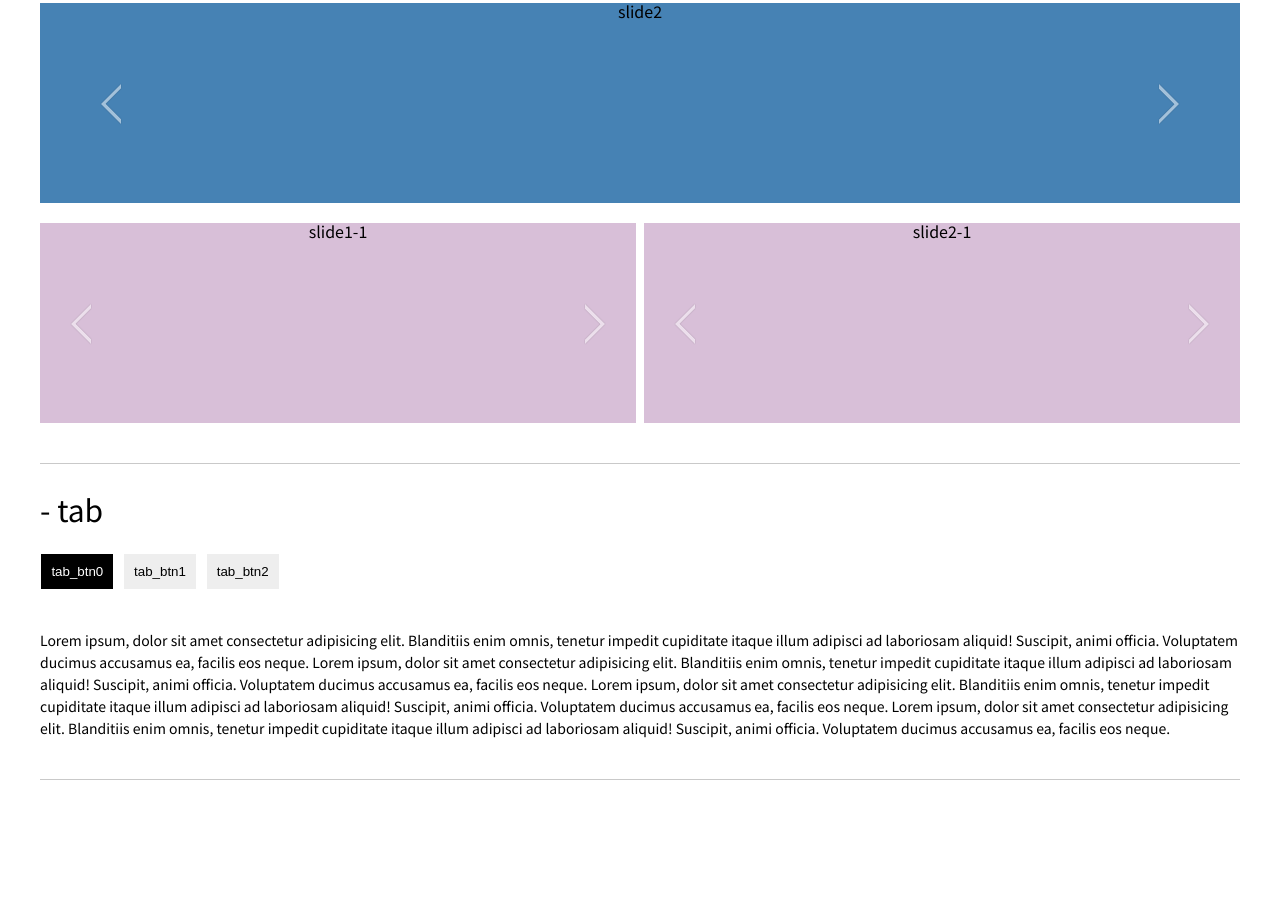
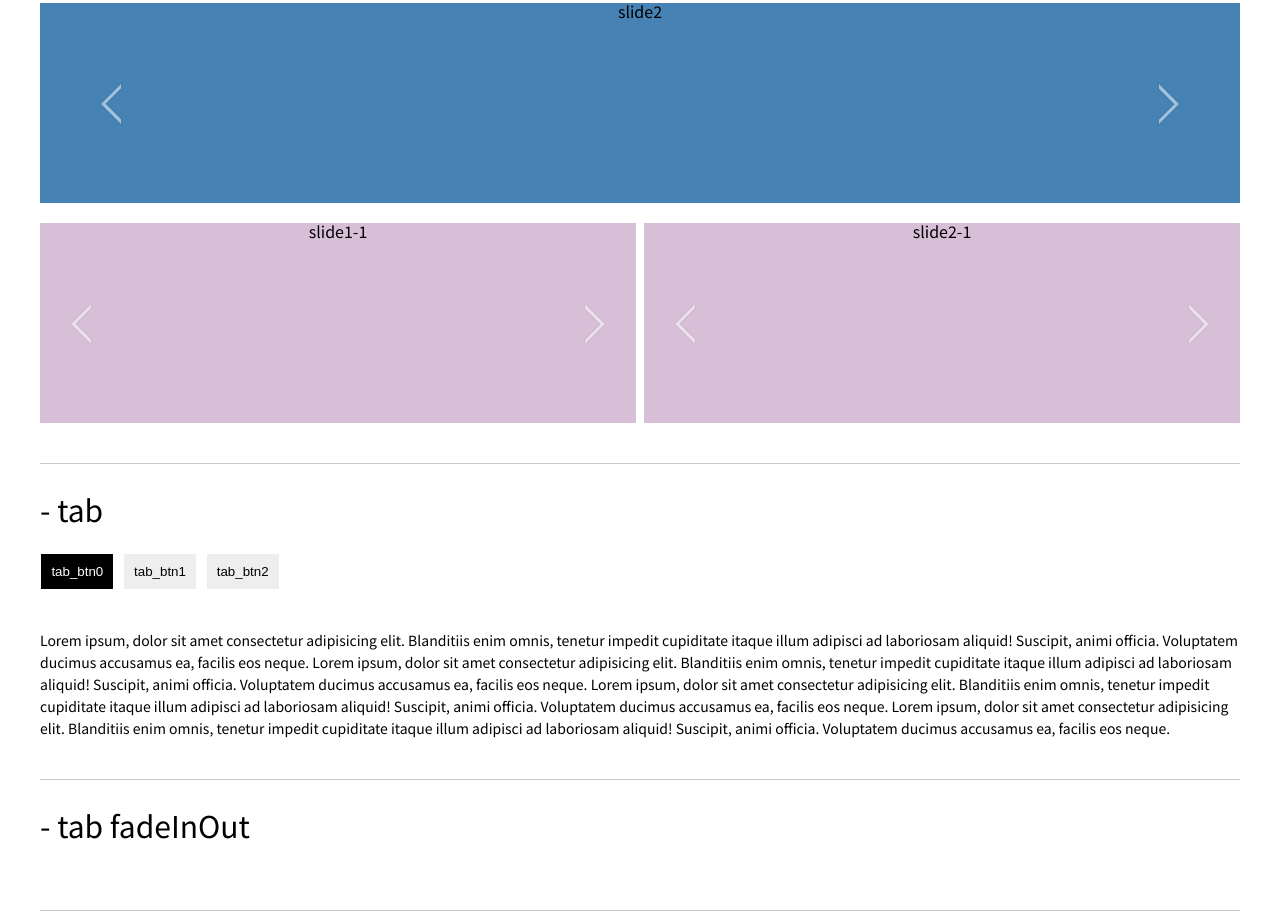
Before and after one commit to lmkygl/ui-pack, a website with bundled scripts: page src/index.html in a window 1280 px wide. Shown: the part 1073-1984 px from the top of the page. Before the commit the page ends 1853 px from the top, so only its background shows below. Built offline with nearby package versions, Linux system fonts and the light colour scheme.

Commit message:
tab fadeinout 제작

```diff
--- a/src/index.html
+++ b/src/index.html
@@ -351,6 +351,9 @@
 
                 </div>
             </div>
+            <div class="border_bottom_line">
+                <h3 class="ui__pack__title">- tab fadeInOut</h3>
+            </div>
         </div>
     </div>
     <script src="./js/client.js"></script>
```
